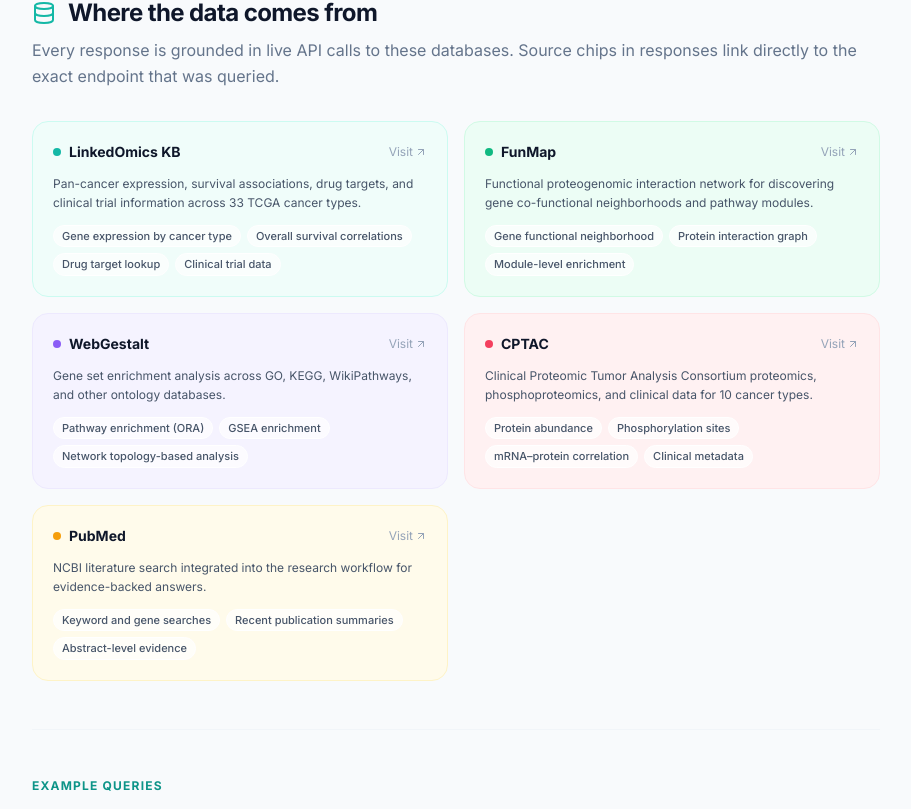
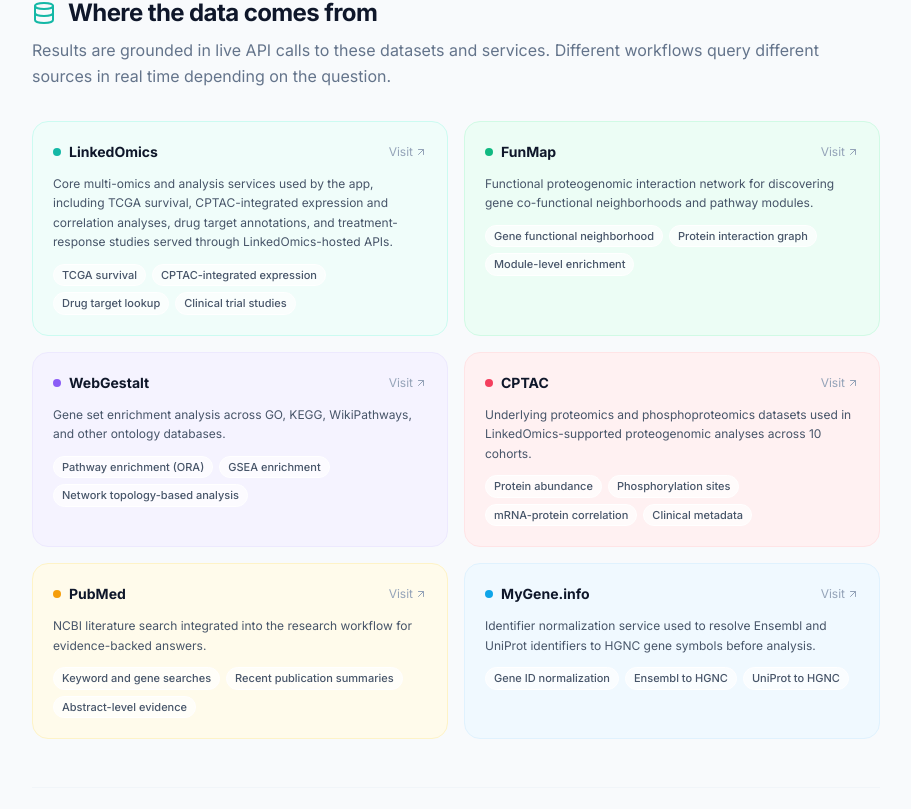
Before and after one commit to bzhanglab/LinkedOmicsChat, a Next.js app in the folder frontend/: page /docs in a window 1280 px wide. Shown: the part 451-1260 px from the top of the page, without its empty margins (184-1095 px from the left). Built offline with nearby package versions, Linux system fonts and the light colour scheme; no server answers.

Commit message:
Clarify public data source, analysis, and navigation copy across the app.

```diff
--- a/frontend/app/about/AboutContent.tsx
+++ b/frontend/app/about/AboutContent.tsx
@@ -16,47 +16,59 @@
 const ANALYSES = [
     {
         name: "Survival analysis",
-        desc: "Kaplan-Meier overall survival curves stratified by high/low expression or other molecular features. Returns the plot, log-rank p-value, hazard ratio, and a scrollable at-risk table for all event time points.",
+        desc: "Single-gene survival associations across CPTAC cohorts plus TCGA multi-omics survival analysis across 35+ cohort codes. Depending on the query, results may include Kaplan-Meier plots, cohort-level summaries, or genome-wide prognostic scans.",
     },
     {
-        name: "Differential expression",
-        desc: "Volcano plot of tumor vs. normal differential expression with user-configurable fold-change and significance thresholds. Highlights up- and down-regulated genes.",
+        name: "Tumor-vs-normal expression",
+        desc: "Screen RNA and protein expression differences between tumor and normal tissue across 10 LinkedOmics/CPTAC cohorts, returned as cohort-level significance summaries and visual tiles.",
     },
     {
-        name: "Correlation analysis",
-        desc: "Gene-level Spearman/Pearson correlation across omics layers within a cohort, returned as ranked tables with statistical significance.",
+        name: "Proteogenomic correlation",
+        desc: "Analyze RNA-protein, methylation-RNA, and SCNA-RNA relationships within a cohort to understand what drives a gene's expression pattern and proteogenomic behavior.",
     },
     {
-        name: "Multi-omics query",
-        desc: "Natural-language retrieval of molecular profiles, co-expression partners, drug targets, and pathway-level summaries across all TCGA and CPTAC cohorts.",
+        name: "Drug target assessment",
+        desc: "Evaluate therapeutic actionability using LinkedOmics target annotations, including target tier, associated drugs, tumor overexpression, phosphosite activity, dependency, antigen evidence, and related tumor-biology signals.",
     },
     {
-        name: "Network & pathway",
-        desc: "FunMap functional neighborhood analysis and WebGestalt pathway enrichment for gene sets of interest.",
+        name: "Clinical trial biomarkers",
+        desc: "Find genes and pathways linked to treatment sensitivity or resistance, discover studies by drug or cancer type, and run per-study or meta-analysis biomarker ranking across LinkedOmics trial datasets.",
     },
     {
-        name: "Proteogenomics",
-        desc: "Integration of CPTAC mass spectrometry proteomics and phosphoproteomics with matched TCGA genomic data for mRNA–protein and SCNA–protein correlation.",
+        name: "Functional networks",
+        desc: "Explore FunMap functional neighborhoods to identify proteins that are likely co-functional, co-regulated, or pathway-related to a gene of interest.",
+    },
+    {
+        name: "Pathway enrichment",
+        desc: "Run WebGestalt overrepresentation analysis on gene sets to identify enriched biological processes and pathways with ranked significance summaries and plots.",
+    },
+    {
+        name: "Literature evidence",
+        desc: "Search PubMed and retrieve article abstracts to connect LinkedOmics findings to peer-reviewed biomedical literature and supporting citations.",
     },
 ]
 
 const EXAMPLE_QUERIES = [
     { q: "Is ESR1 associated with survival in BRCA?",    cat: "Survival" },
-    { q: "Survival analysis for PIK3CA in LUAD",          cat: "Survival" },
-    { q: "EGFR expression across TCGA LUAD",              cat: "Expression" },
-    { q: "RB1 co-expression partners in OV",              cat: "Correlation" },
-    { q: "Compare KRAS RNA vs protein in PDAC",           cat: "Proteogenomics" },
-    { q: "Differential expression GBM vs normal",         cat: "Expression" },
-    { q: "LinkedOmics network for MYC in BRCA",           cat: "Network" },
-    { q: "Phosphoproteomics of EGFR in LUAD",             cat: "Proteogenomics" },
+    { q: "Which genes are prognostic in BRCA at the RNA level?", cat: "Survival" },
+    { q: "EGFR expression in GBM vs normal tissue",       cat: "Expression" },
+    { q: "What drives EGFR overexpression in glioblastoma — SCNA, methylation, or RNA?", cat: "Proteogenomics" },
+    { q: "Is EGFR a druggable oncology target?",          cat: "Drug targets" },
+    { q: "Which genes best predict paclitaxel response in breast cancer?", cat: "Clinical trials" },
+    { q: "Find functional neighbors of TP53 in the FunMap network", cat: "Network" },
+    { q: "Run WebGestalt enrichment for BRCA1 neighbors", cat: "Pathway" },
+    { q: "Find recent papers on ESR1 and breast cancer survival", cat: "Literature" },
 ]
 
 const CAT_STYLE: Record<string, string> = {
     "Survival":        "bg-rose-100 text-rose-700 dark:bg-rose-900/30 dark:text-rose-400",
     "Expression":      "bg-teal-100 text-teal-700 dark:bg-teal-900/30 dark:text-teal-400",
-    "Correlation":     "bg-emerald-100 text-emerald-700 dark:bg-emerald-900/30 dark:text-emerald-400",
     "Proteogenomics":  "bg-indigo-100 text-indigo-700 dark:bg-indigo-900/30 dark:text-indigo-400",
     "Network":         "bg-orange-100 text-orange-700 dark:bg-orange-900/30 dark:text-orange-400",
+    "Drug targets":    "bg-violet-100 text-violet-700 dark:bg-violet-900/30 dark:text-violet-400",
+    "Clinical trials": "bg-amber-100 text-amber-700 dark:bg-amber-900/30 dark:text-amber-400",
+    "Pathway":         "bg-emerald-100 text-emerald-700 dark:bg-emerald-900/30 dark:text-emerald-400",
+    "Literature":      "bg-sky-100 text-sky-700 dark:bg-sky-900/30 dark:text-sky-400",
 }
 
 export function AboutContent() {
@@ -172,7 +184,7 @@
                                         <span className="text-xs px-2 py-0.5 rounded-full bg-teal-100 text-teal-700 dark:bg-teal-900/40 dark:text-teal-400 font-medium">NCI</span>
                                     </div>
                                     <p className="text-xs text-muted-foreground leading-relaxed">
-                                        Multi-omics profiling of 11,000+ tumor samples across 32 cancer types. Includes mRNA, miRNA, methylation, copy number, protein (RPPA), and clinical data.
+                                        Multi-omics profiling of 11,000+ tumor samples across 32 primary cancer types. Includes mRNA, miRNA, methylation, copy number, protein (RPPA), and clinical data.
                                     </p>
                                     <a href="https://www.linkedomics.org/login.php#dataSource" target="_blank" rel="noopener noreferrer" className="mt-2 inline-block text-xs text-primary hover:underline">
                                         View cohorts on LinkedOmics ↗
@@ -196,9 +208,9 @@
                                 </div>
                             </div>
                             <p className="text-xs text-muted-foreground">
-                                All data are accessed in real time via{" "}
+                                Core omics datasets are accessed in real time via{" "}
                                 <a href="https://www.linkedomics.org" target="_blank" rel="noopener noreferrer" className="text-primary hover:underline">LinkedOmics</a>
-                                {" "}(linkedomics.org). LinkedOmicsChat does not store or redistribute raw omics data.
+                                {" "}(linkedomics.org), including LinkedOmics-hosted APIs for TCGA survival analysis. LinkedOmicsChat does not store or redistribute raw omics data.
                             </p>
                         </div>
 
--- a/frontend/app/about/OmicsCohorts.tsx
+++ b/frontend/app/about/OmicsCohorts.tsx
@@ -88,7 +88,7 @@
             {/* Cohorts — scrollable, matches omics height */}
             <div className="flex flex-col">
                 <h3 className="text-sm font-semibold mb-2 text-muted-foreground uppercase tracking-wider">
-                    TCGA Cohorts ({COHORTS.length})
+                    TCGA Cohorts & Aggregate Cohorts ({COHORTS.length})
                 </h3>
                 <div
                     className="overflow-y-auto rounded border border-border text-xs"
--- a/frontend/app/docs/page.tsx
+++ b/frontend/app/docs/page.tsx
@@ -38,12 +38,12 @@
 
 const DATA_SOURCES = [
     {
-        name: "LinkedOmics KB",
-        url: "https://kb.linkedomics.org",
+        name: "LinkedOmics",
+        url: "https://www.linkedomics.org",
         color: "bg-teal-50 border-teal-100",
         dot: "bg-teal-500",
-        description: "Pan-cancer expression, survival associations, drug targets, and clinical trial information across 33 TCGA cancer types.",
-        tools: ["Gene expression by cancer type", "Overall survival correlations", "Drug target lookup", "Clinical trial data"],
+        description: "Core multi-omics and analysis services used by the app, including TCGA survival, CPTAC-integrated expression and correlation analyses, drug target annotations, and treatment-response studies served through LinkedOmics-hosted APIs.",
+        tools: ["TCGA survival", "CPTAC-integrated expression", "Drug target lookup", "Clinical trial studies"],
     },
     {
         name: "FunMap",
@@ -66,8 +66,8 @@
         url: "https://proteomics.cancer.gov/programs/cptac",
         color: "bg-rose-50 border-rose-100",
         dot: "bg-rose-500",
-        description: "Clinical Proteomic Tumor Analysis Consortium proteomics, phosphoproteomics, and clinical data for 10 cancer types.",
-        tools: ["Protein abundance", "Phosphorylation sites", "mRNA–protein correlation", "Clinical metadata"],
+        description: "Underlying proteomics and phosphoproteomics datasets used in LinkedOmics-supported proteogenomic analyses across 10 cohorts.",
+        tools: ["Protein abundance", "Phosphorylation sites", "mRNA-protein correlation", "Clinical metadata"],
     },
     {
         name: "PubMed",
@@ -76,6 +76,14 @@
         dot: "bg-amber-500",
         description: "NCBI literature search integrated into the research workflow for evidence-backed answers.",
         tools: ["Keyword and gene searches", "Recent publication summaries", "Abstract-level evidence"],
+    },
+    {
+        name: "MyGene.info",
+        url: "https://mygene.info",
+        color: "bg-sky-50 border-sky-100",
+        dot: "bg-sky-500",
+        description: "Identifier normalization service used to resolve Ensembl and UniProt identifiers to HGNC gene symbols before analysis.",
+        tools: ["Gene ID normalization", "Ensembl to HGNC", "UniProt to HGNC"],
     },
 ]
 
@@ -141,12 +149,12 @@
     {
         step: "3",
         title: "MCP tools query real APIs",
-        desc: "Each tool calls the actual API endpoint (LinkedOmics KB, FunMap, WebGestalt, CPTAC) and returns structured data.",
+        desc: "Each tool calls the relevant live endpoint or service layer, including LinkedOmics-hosted APIs, FunMap, WebGestalt, PubMed, and MyGene.info.",
     },
     {
         step: "4",
         title: "LLM synthesizes the answer",
-        desc: "Results are formatted into a cited markdown response. Inline source chips link directly to the API call that was made.",
+        desc: "Results are formatted into a cited markdown response with visualizations, tables, and literature references.",
     },
 ]
 
@@ -157,11 +165,7 @@
     },
     {
         q: "What cancer types are supported?",
-        a: "All 33 TCGA cancer types (BRCA, LUAD, COAD, OV, GBM, KIRC, and more) for expression and survival data. CPTAC proteomics covers 10 cancer types: BRCA, LUAD, COAD, OV, GBM, PDAC, UCEC, HNSCC, LSCC, and CCRCC.",
-    },
-    {
-        q: "How do the inline source chips work?",
-        a: "After each data point retrieved from a tool, the response includes a small source chip. Clicking it opens the exact API endpoint that was called, including the gene and parameters used — so you can inspect or reproduce the result.",
+        a: "TCGA survival analysis supports 35 cohort codes, including aggregate cohorts such as COADREAD, GBMLGG, KIPAN, and STES. CPTAC-integrated expression, survival, and correlation analyses currently cover 10 cohorts: BRCA, COAD, CCRCC, GBM, HNSCC, LSCC, LUAD, OV, PDAC, and UCEC.",
     },
     {
         q: "Can it run multi-step analyses automatically?",
@@ -173,7 +177,7 @@
     },
     {
         q: "Is the data real or simulated?",
-        a: "All data comes from live API calls to LinkedOmics KB, FunMap, WebGestalt, and CPTAC. No mock data is used in production responses.",
+        a: "Production responses use live API calls to LinkedOmics-hosted services, FunMap, WebGestalt, PubMed, and MyGene.info as needed.",
     },
 ]
 
@@ -229,8 +233,8 @@
                     <SectionLabel>Data Sources</SectionLabel>
                     <SectionTitle icon={<Database className="w-6 h-6" />}>Where the data comes from</SectionTitle>
                     <SectionDesc>
-                        Every response is grounded in live API calls to these databases.
-                        Source chips in responses link directly to the exact endpoint that was queried.
+                        Results are grounded in live API calls to these datasets and services.
+                        Different workflows query different sources in real time depending on the question.
                     </SectionDesc>
 
                     <div className="grid sm:grid-cols-2 gap-4">
@@ -373,7 +377,7 @@
                         </Link>
                     </div>
                     <p className="mt-6 text-xs text-slate-400">
-                        Built by Zhang Lab · Data from TCGA, CPTAC, LinkedOmics, and PubMed
+                        Built by Zhang Lab · Data and services from LinkedOmics, TCGA, CPTAC, PubMed, and related research resources
                     </p>
                 </div>
 
--- a/frontend/app/welcome/page.tsx
+++ b/frontend/app/welcome/page.tsx
@@ -247,6 +247,9 @@
 
                 {/* Nav links */}
                 <div className="hidden sm:flex items-center gap-6">
+                    <Link href="/about" className="text-sm text-slate-500 hover:text-slate-800 transition-colors font-medium">
+                        About
+                    </Link>
                     <Link href="/docs" className="text-sm text-slate-500 hover:text-slate-800 transition-colors font-medium">
                         Docs
                     </Link>
@@ -340,6 +343,7 @@
             <div className="relative z-10 flex items-center justify-between px-6 lg:px-10 py-4">
                 <p className="text-xs text-slate-400">© 2026 Zhang Lab</p>
                 <div className="hidden sm:flex items-center gap-4 text-xs text-slate-400">
+                    <Link href="/about" className="hover:text-slate-600 transition-colors">About</Link>
                     <Link href="/docs" className="hover:text-slate-600 transition-colors">Docs</Link>
                     <Link href="/login" className="hover:text-slate-600 transition-colors">Sign in</Link>
                     <Link href="/register" className="hover:text-slate-600 transition-colors">Register</Link>
```
